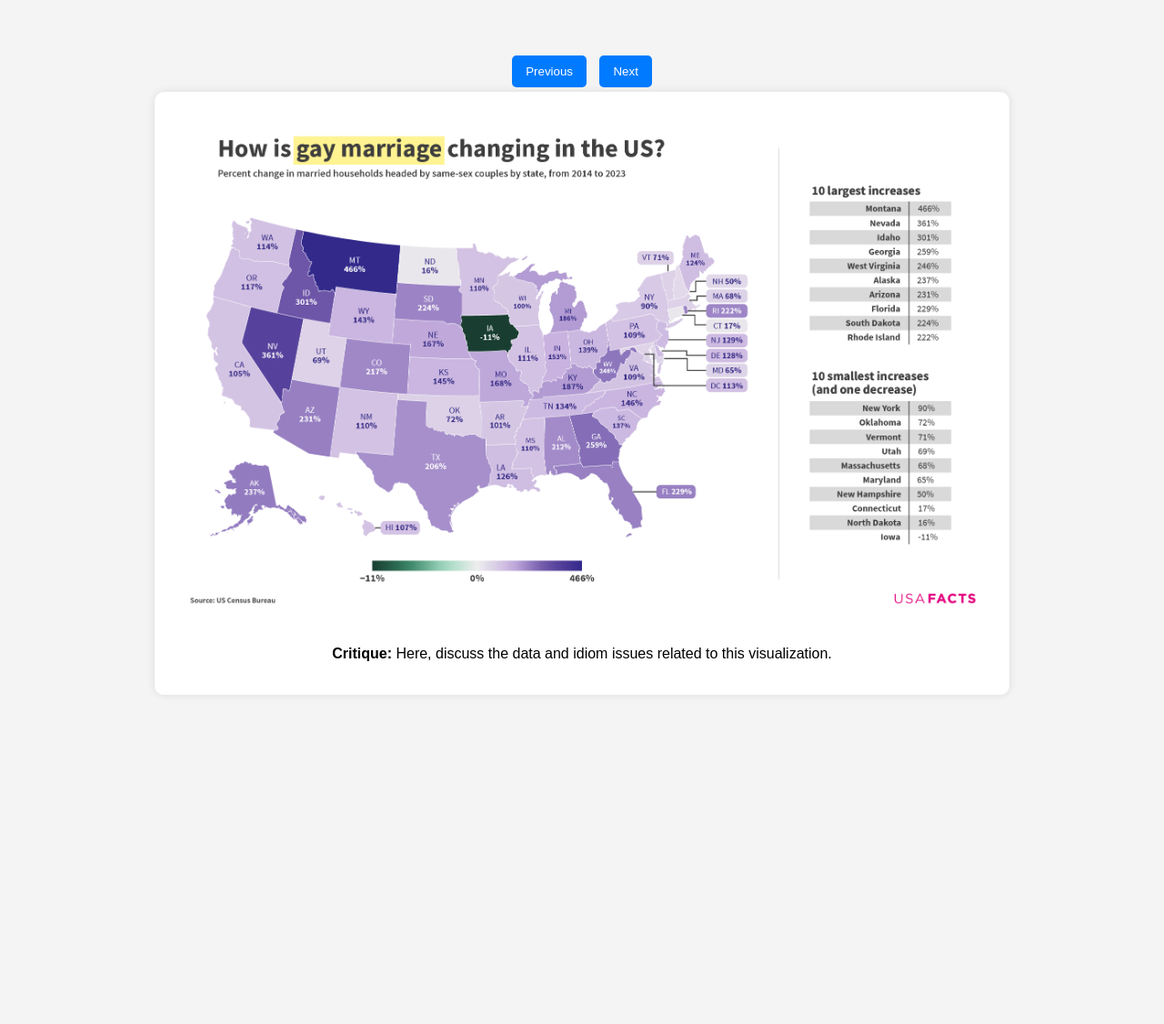
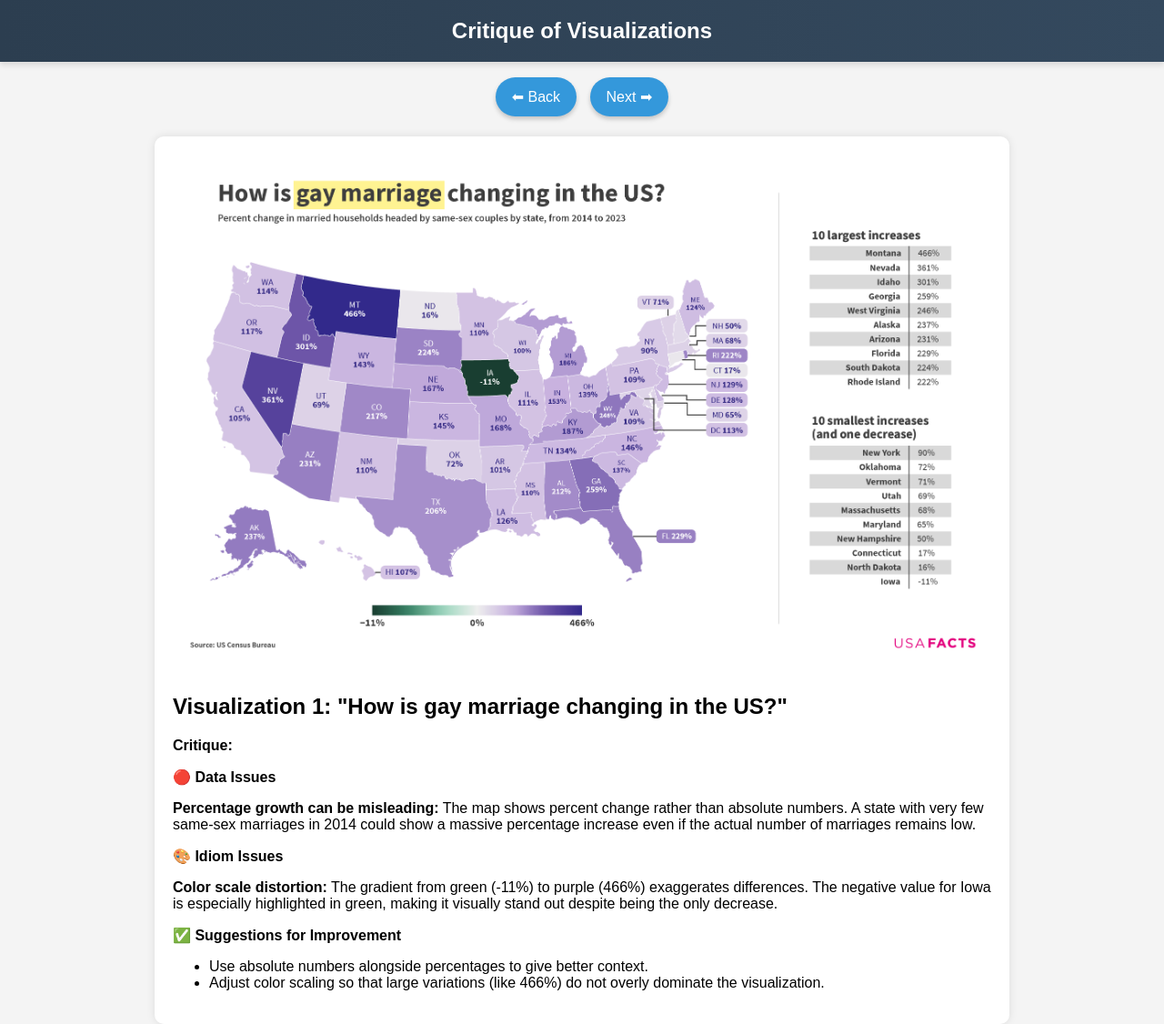
Before and after one commit to weiyan-shi/IDV-assignment2, a plain HTML site: page index.html in a window 1280 px wide. Shown: the whole page at 91% size. Before the commit the page ends 800 px from the top, so only its background shows below. Drawn offline with Linux system fonts and the light colour scheme.

Commit message:
fix: update

```diff
--- a/index.html
+++ b/index.html
@@ -10,31 +10,65 @@
         margin: 0;
         padding: 0;
         display: flex;
-        justify-content: center;
+        flex-direction: column;
         align-items: center;
-        height: 100vh;
         background-color: #f4f4f4;
-        flex-direction: column;
+      }
+      .header {
+        position: fixed;
+        top: 0;
+        width: 100%;
+        background: linear-gradient(to right, #2c3e50, #34495e);
+        padding: 20px 0;
+        text-align: center;
+        font-size: 24px;
+        font-weight: bold;
+        color: white;
+        box-shadow: 0 4px 6px rgba(0, 0, 0, 0.1);
+        z-index: 1000;
+      }
+      .nav-buttons {
+        position: fixed;
+        top: 70px;
+        width: 100%;
+        text-align: center;
+        padding: 10px 0;
+        z-index: 999;
+      }
+      .nav-buttons button {
+        padding: 12px 18px;
+        border: none;
+        cursor: pointer;
+        background-color: #3498db;
+        color: white;
+        font-size: 16px;
+        border-radius: 25px;
+        margin: 5px;
+        transition: background 0.3s, transform 0.2s;
+        box-shadow: 0 3px 5px rgba(0, 0, 0, 0.2);
+      }
+      .nav-buttons button:hover {
+        background-color: #2980b9;
+        transform: scale(1.05);
+      }
+      .nav-buttons button:active {
+        transform: scale(0.95);
       }
       .container {
-        width: 900px; /* 固定宽度 */
-        max-width: 900px;
-        min-width: 900px;
+        width: 900px;
         background: white;
         padding: 20px;
         border-radius: 10px;
         box-shadow: 0 0 10px rgba(0, 0, 0, 0.1);
-        display: flex;
-        flex-direction: column;
+        margin-top: 150px;
       }
+
       .content {
         display: none;
       }
       .content.active {
         display: flex;
       }
-
-      /* 页面1：垂直排列（图片在上，评论在下） */
       #page1 {
         flex-direction: column;
         text-align: center;
@@ -45,14 +79,16 @@
         border-radius: 5px;
         margin-bottom: 15px;
       }
-
-      /* 页面2：水平排列（图片在右，评论在左） */
       #page2 {
         flex-direction: row;
         align-items: center;
         justify-content: space-between;
       }
-      .text {
+      .text1 {
+        width: 100%;
+        text-align: left;
+      }
+      .text2 {
         width: 48%;
         text-align: left;
       }
@@ -65,46 +101,104 @@
         height: auto;
         border-radius: 5px;
       }
-
-      /* 按钮样式 */
-      .nav-buttons {
-        text-align: center;
-        margin-top: 20px;
-      }
-      .nav-buttons button {
-        padding: 10px 15px;
-        border: none;
-        cursor: pointer;
-        background-color: #007bff;
-        color: white;
-        border-radius: 5px;
-        margin: 5px;
-      }
     </style>
   </head>
   <body>
+    <div class="header">Critique of Visualizations</div>
+
     <div class="nav-buttons">
-      <button id="prev" onclick="changePage(-1)">Previous</button>
-      <button id="next" onclick="changePage(1)">Next</button>
+      <button id="prev" onclick="changePage(-1)">⬅ Back</button>
+      <button id="next" onclick="changePage(1)">Next ➡</button>
     </div>
+
     <div class="container">
-      <!-- 页面1：图片在上，评论在下 -->
       <div id="page1" class="content active">
         <img src="example1.png" alt="Visualization Example 1" />
-        <p>
-          <strong>Critique:</strong> Here, discuss the data and idiom issues
-          related to this visualization.
-        </p>
+        <div class="text1">
+          <h2>Visualization 1: "How is gay marriage changing in the US?"</h2>
+          <p><strong>Critique:</strong></p>
+          <p>🔴 <strong>Data Issues</strong></p>
+          <p>
+            <strong>Percentage growth can be misleading:</strong> The map shows
+            percent change rather than absolute numbers. A state with very few
+            same-sex marriages in 2014 could show a massive percentage increase
+            even if the actual number of marriages remains low.
+          </p>
+
+          <p>🎨 <strong>Idiom Issues</strong></p>
+          <p>
+            <strong>Color scale distortion:</strong> The gradient from green
+            (-11%) to purple (466%) exaggerates differences. The negative value
+            for Iowa is especially highlighted in green, making it visually
+            stand out despite being the only decrease.
+          </p>
+
+          <p>✅ <strong>Suggestions for Improvement</strong></p>
+          <ul>
+            <li>
+              Use absolute numbers alongside percentages to give better context.
+            </li>
+            <li>
+              Adjust color scaling so that large variations (like 466%) do not
+              overly dominate the visualization.
+            </li>
+          </ul>
+        </div>
       </div>
+      <div id="page2" class="content">
+        <div class="text2">
+          <h2>
+            Visualization 2: "Top 50 Universities Under 50 Years for PhD
+            Studies"
+          </h2>
+          <p><strong>Critique:</strong></p>
 
-      <!-- 页面2：图片在右，评论在左 -->
-      <div id="page2" class="content">
-        <div class="text">
-          <h2>Visualization Example 2</h2>
+          <p>🔴 <strong>Data Issues</strong></p>
           <p>
-            <strong>Critique:</strong> Here, discuss the data and idiom issues
-            related to this visualization.
+            <strong>Lack of ranking methodology:</strong> The visualization
+            presents a ranking but doesn't explain how these universities were
+            ranked. What metrics were used? Is it based on faculty quality,
+            research output, or student satisfaction?
           </p>
+
+          <p>🎨 <strong>Idiom Issues</strong></p>
+          <p>
+            <strong>Unclear purpose of the world map:</strong> It is not clear
+            whether the map aims to show the ranking or simply the
+            geographic distribution of universities. The use of numbers
+            forces viewers to cross-reference with the table, making it harder
+            to interpret.
+          </p>
+
+          <p>
+            <strong>Font size inconsistency:</strong> The title is large and
+            bold, but the university names and rankings are relatively small,
+            making readability difficult.
+          </p>
+
+          <p>
+            <strong>Overuse of blue tones:</strong> The entire design uses a
+            monochromatic blue scheme, which reduces contrast.
+            Differentiating regions with different colours could improve
+            clarity.
+          </p>
+
+          <p>✅ <strong>Suggestions for Improvement</strong></p>
+          <ul>
+            <li>
+              Add ranking methodology to explain how universities were
+              selected.
+            </li>
+            <li>
+              Make the world map more informative by either placing
+              university names directly or using colour coding instead of
+              numbers.
+            </li>
+            <li>
+              Use better colour contrast so that the table and map are
+              easier to read.
+            </li>
+          </ul>
         </div>
         <div class="image">
           <img src="example2.jpeg" alt="Visualization Example 2" />
```
